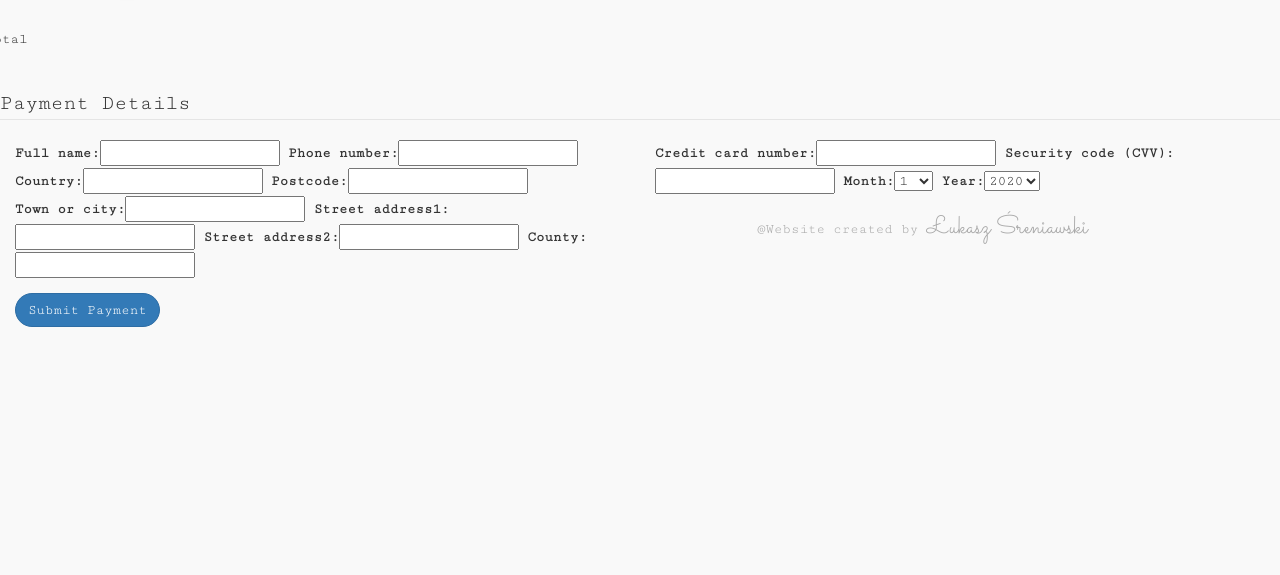
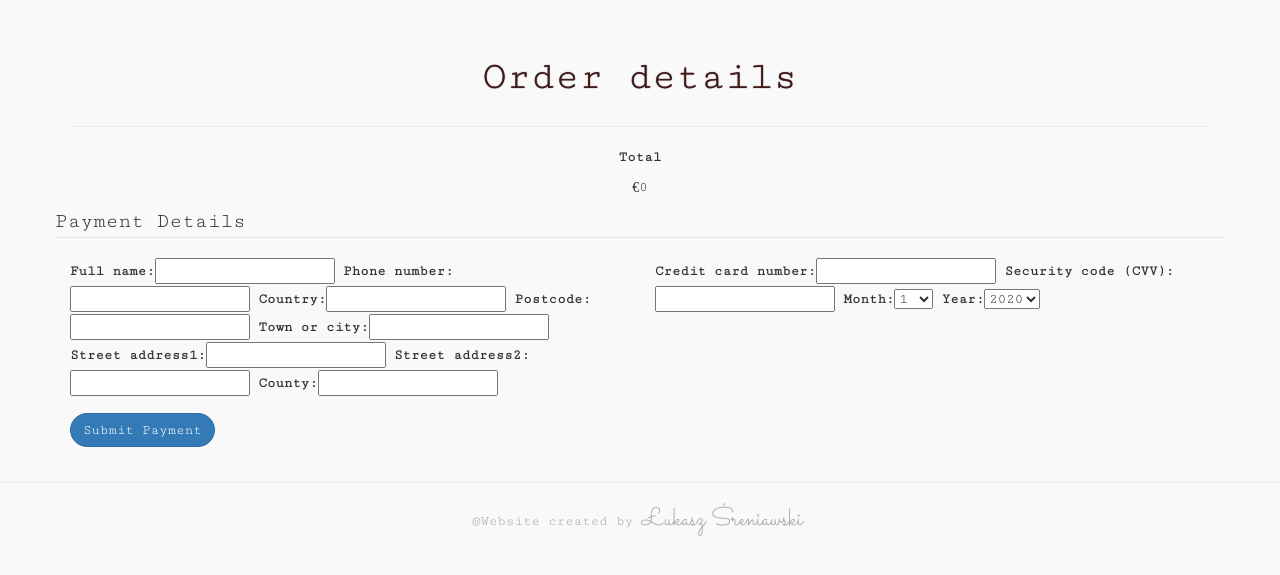
Before and after one commit to Sreniok/graphic_design, a Django app: page /checkout/ in a window 1280 px wide. Shown: the part 55-630 px from the top of the page. Run offline with Django 3.2, Linux system fonts and the light colour scheme; the visitor is signed in with stand-in values (Sample User, id 1); some libraries are stand-ins or nearby versions; some web fonts are replaced.

Commit message:
styling checkout.html

```diff
--- a/checkout/templates/checkout.html
+++ b/checkout/templates/checkout.html
@@ -13,27 +13,30 @@
 {% endblock %}
 
 {% block content %}
-<div class="row row-flex">
+<div class="container">
+    <div class="checkout-title">
+        <p>Order details</p>
+    </div>
+    <div class="col-sm-12 col-md-12 col-lg-12">
+
         {% for item in cart_items %}
-        <div class="col-xs-10 col-xs-offset-1 col-sm-offset-0 col-sm-6 col-md-4 display panel panel-default">
-            <div class="panel-body">
-                <div class="projects" style="background-image: url('{{ MEDIA_URL }}{{ item.project.image }}')"></div>
-
-                <div class="caption">
-                    <h3>{{ item.project.name }}</h3>
-                    <p class="project-description">{{ item.project.description }}</p>
-                    <p>{{ item.quantity }}</p>
-                    <p>{{ item.project.price }}</p>
-                </div>
-            </div>
+                <div class="checkout-list">
+                    <ul>
+                        <li>Project name<p><strong>{{ item.project.name }}</strong></p></li>
+                        <li>Quntity<p>{{ item.quantity }}</p></li>
+                        <li>Price<p>{{ item.project.price }}</p></li>
+                    </ul>
                 </div>
         {% endfor %}
     </div>
-<div class="row">
-    <p>Total</p>
+    <hr>
+    <div class="checkout-total">
+        <p><strong>Total</strong></p>
         <p><span class="glyphicon glyphicon-euro" aria-hidden="true"></span>{{ total }}</p>
     </div>
+    <div class="row">
 
+        <div class="checkout-form">
             <form role="form" method="post" id="payment-form" action="{% url 'checkout' %}">
                 <legend>Payment Details</legend>
 
@@ -48,10 +51,13 @@
                 <div class="form-group col-md-6">
                     {{ payment_form | as_bootstrap }}
                 </div>
-
                 {% csrf_token %}
                 <div class="form-group col-md-12">
                     <input class=" btn btn-primary" id="submit_payment_btn" name="commit" type="submit" value="Submit Payment">
                 </div>
             </form>
+        </div>
+    </div>
+</div>
+<hr>
 {% endblock %}
--- a/static/css/custom.css
+++ b/static/css/custom.css
@@ -214,6 +214,23 @@ body {
     margin-bottom: 60px;
 }
 
+.checkout-title {
+    text-align: center;
+    margin-top: 50px;
+    text-shadow: 0px 0px 1px;
+    color: #3e1b1b;
+    font-size: 40px;
+}
+
+.checkout-total {
+    text-align: center;
+}
+
+.checkout-list {
+    background-color: white;
+    margin: 20px 20px 20px 192px;
+}
+
 .cart-list {
     margin: 40px 0px 40px 0px;
     text-align: center;
@@ -347,4 +364,7 @@ body {
     .hr-profile {
         margin-top: 170px;
     }
+    .checkout-list {
+        margin: 0px;
+    }
 }
```
Lines whose indentation alone changed are shown as unchanged.
